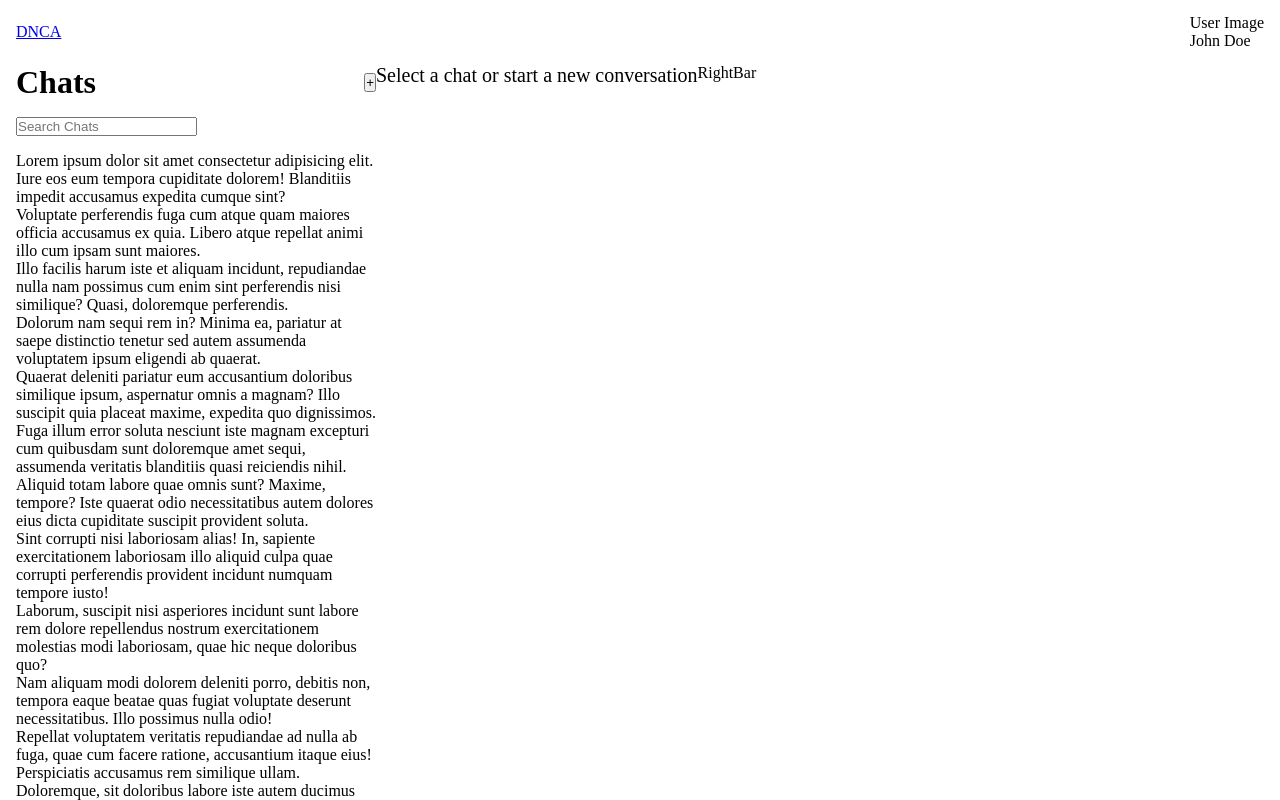
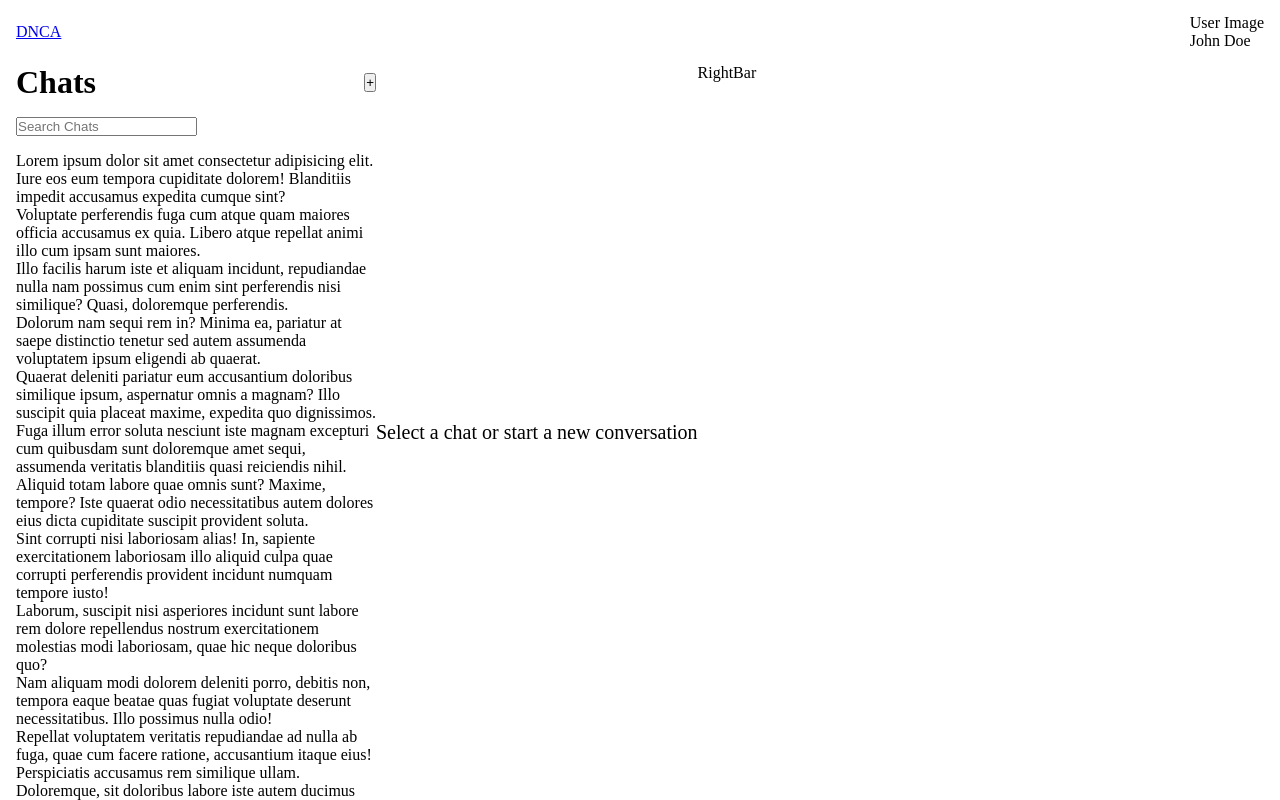
Before and after one commit to Nestortion/Definitely-not-a-Chat-App, a React (Vite) app in the folder client/: page / in a window 1280 px wide. Built offline with nearby package versions, Linux system fonts and the light colour scheme.

Commit message:
chore: add Home page styling

```diff
--- a/client/src/pages/Home/home.scss
+++ b/client/src/pages/Home/home.scss
@@ -1,4 +1,9 @@
 .home {
+  height: 100%;
+  display: flex;
+  align-items: center;
+  justify-content: center;
+
   span {
     font-size: 1.25rem;
     text-align: center;
```
